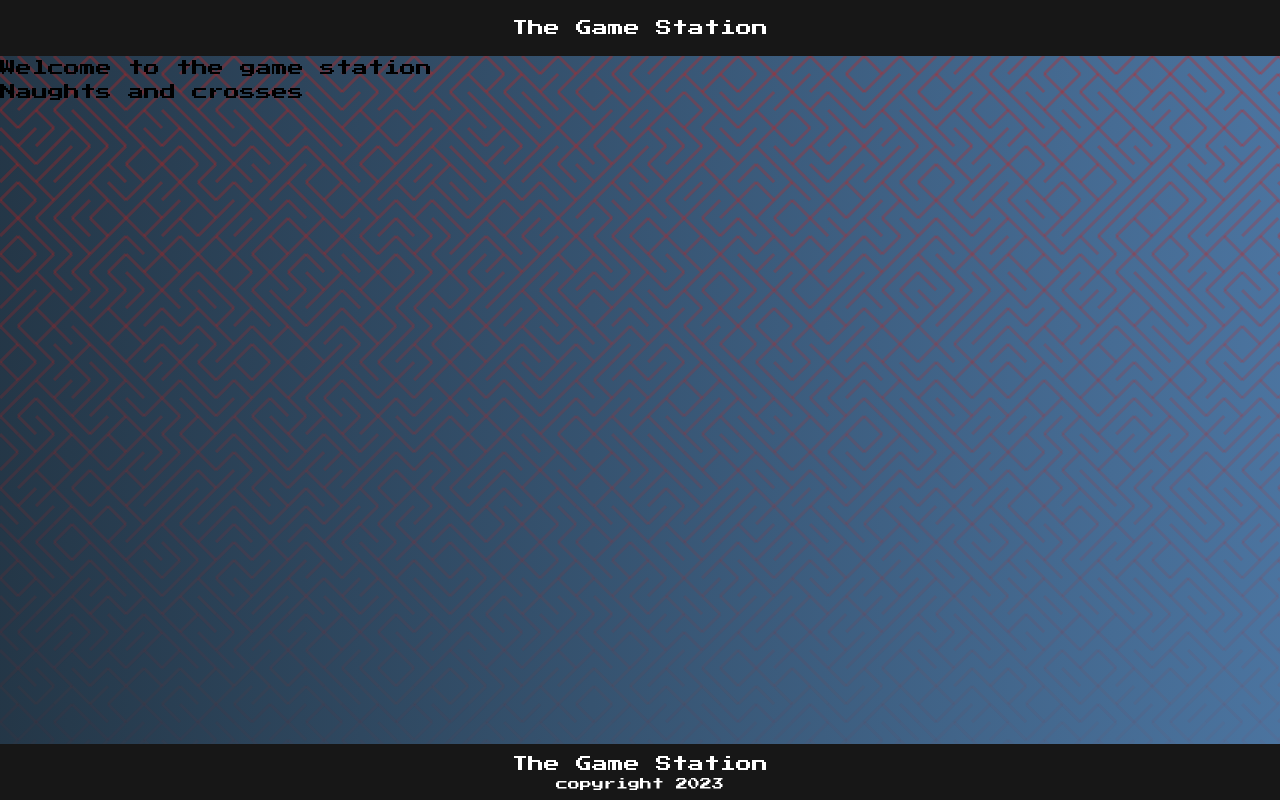
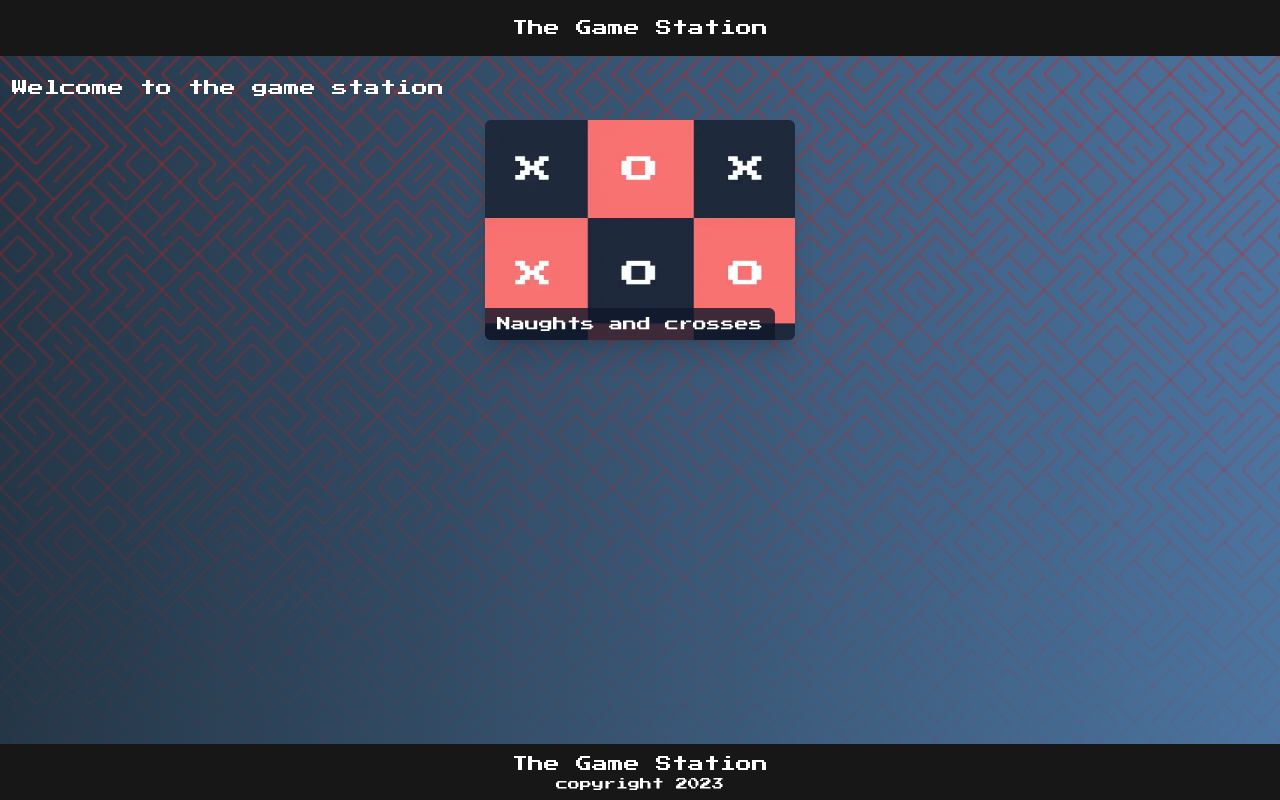
Before and after one commit to realworldweb/game-station, a Next.js app: page / in a window 1280 px wide. Built offline with nearby package versions, Linux system fonts and the light colour scheme.

Commit message:
added game tile and some styling

```diff
--- /dev/null
+++ b/components/game-tile.tsx
@@ -0,0 +1,27 @@
+import type { FC } from 'react';
+
+/*next*/
+import Image from 'next/image';
+import Link from 'next/link';
+
+interface GameTileProps {
+	title: string;
+	url: string;
+	img: string;
+}
+
+const gameTile: FC<GameTileProps> = ({ title, url, img }) => {
+	return (
+		<Link
+			href={url}
+			className='relative rounded-md shadow-xl overflow-hidden mx-auto flex'
+			style={{ width: '310px', height: '220px' }}
+		>
+			<Image src={img} alt='game image' fill />
+			<p className='p-0 px-3 text-sm absolute h-8 flex flex-wrap content-center justify-center bottom-0 bg-slate-900/80 rounded-tr-md text-white z-20'>
+				{title}
+			</p>
+		</Link>
+	);
+};
+export default gameTile;
--- a/pages/index.tsx
+++ b/pages/index.tsx
@@ -7,6 +7,9 @@ import Link from 'next/link';
 
 /*layout*/
 import Layout from '../layouts/main';
+
+/*components*/
+import GameTile from '@/components/game-tile';
 
 export default function Home() {
 	return (
@@ -20,8 +23,14 @@ export default function Home() {
 				<meta name='viewport' content='width=device-width, initial-scale=1' />
 			</Head>
 			<>
-				<h1>Welcome to the game station</h1>
-				<Link href='/naughts-and-crosses'>Naughts and crosses</Link>
+				<h1 className='text-white py-5 px-3'>Welcome to the game station</h1>
+				<div className='flex wrap content-center justify-center'>
+					<GameTile
+						title='Naughts and crosses'
+						url='/naughts-and-crosses'
+						img='/naughts-and-crosses.webp'
+					/>
+				</div>
 			</>
 		</>
 	);
```
Also changed, not shown: public/naughts-and-crosses.webp (added).
